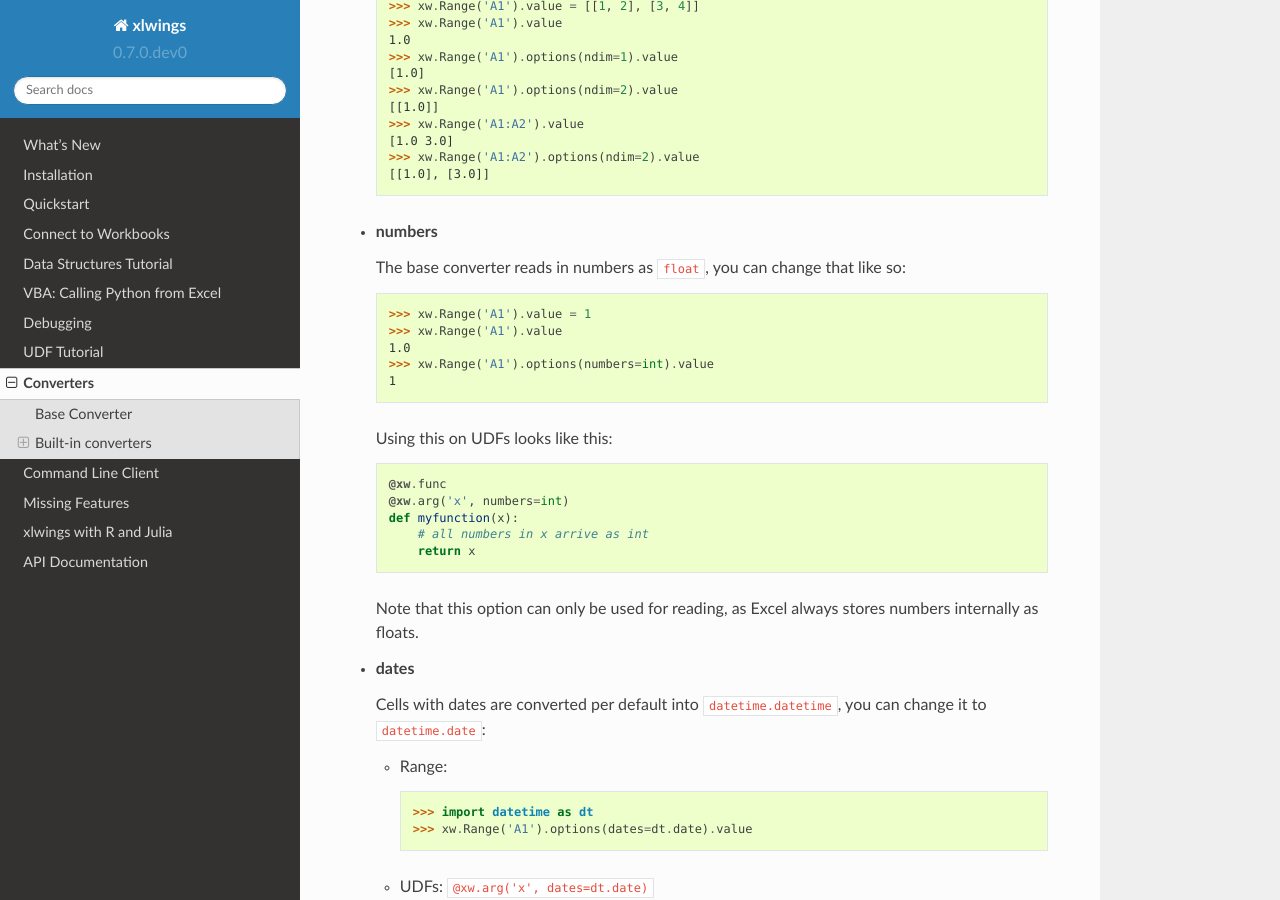
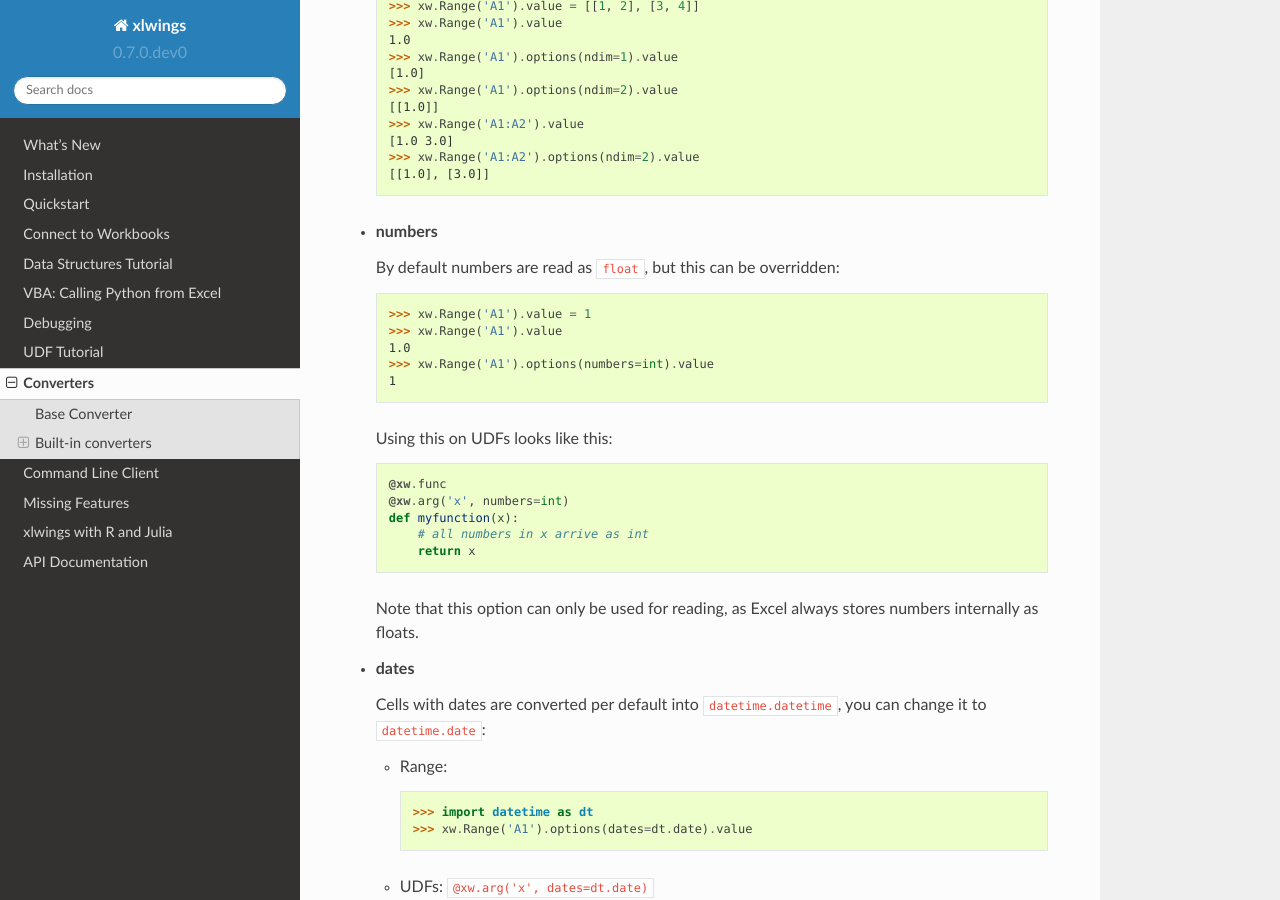
Before and after one commit to xlwings/xlwings, a Sphinx documentation site: the page built from docs/converters.rst, in a window 1280 px wide and 900 px high, scrolled down 1215 px. Built offline with Sphinx 7.4.7 and the Read the Docs theme 2.0.0, drawn with Linux system fonts in a browser that asks for light colours.

Commit message:
Description of numbers option

```diff
--- a/docs/converters.rst
+++ b/docs/converters.rst
@@ -59,7 +59,7 @@
 
 * **numbers**
 
-  The base converter reads in numbers as ``float``, you can change that like so::
+  By default numbers are read as ``float``, but this can be overridden::
 
     >>> xw.Range('A1').value = 1
     >>> xw.Range('A1').value
```
